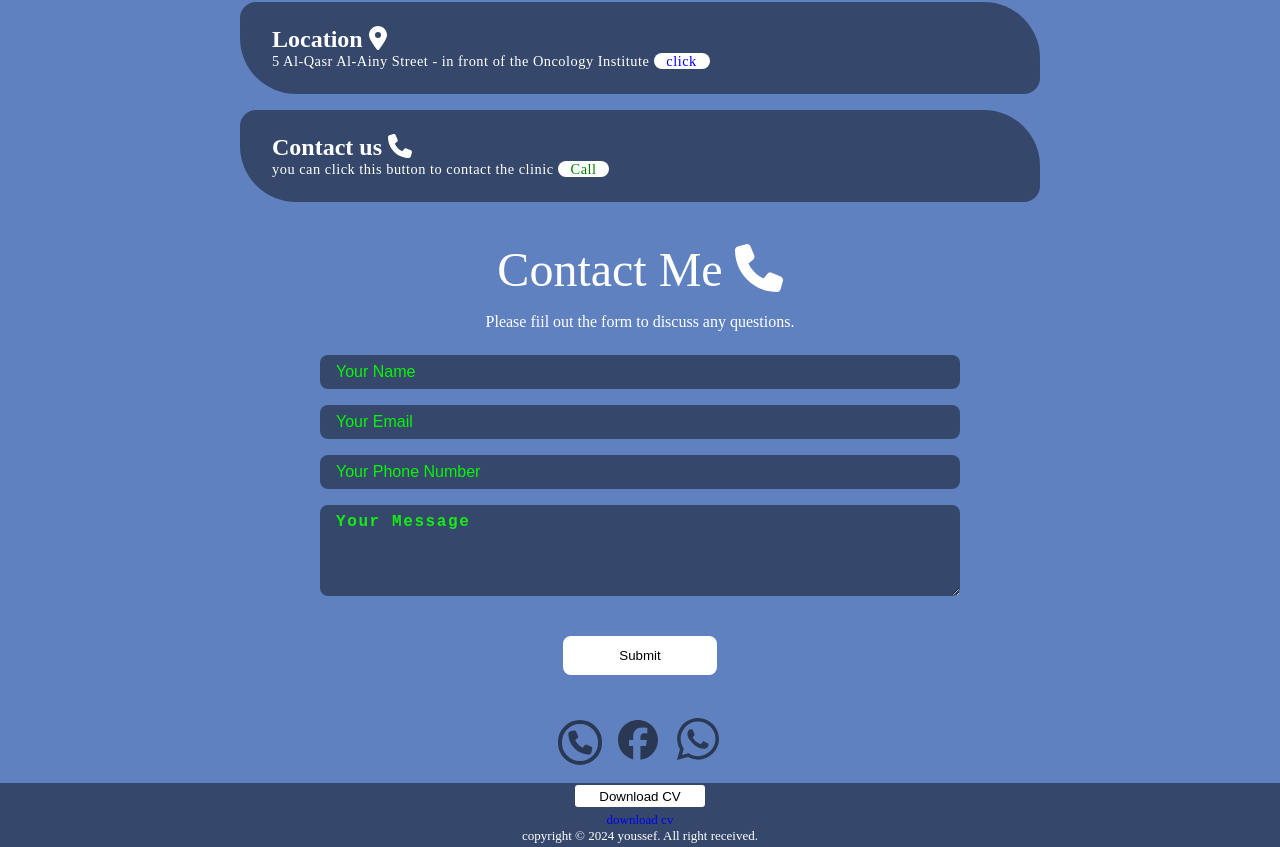
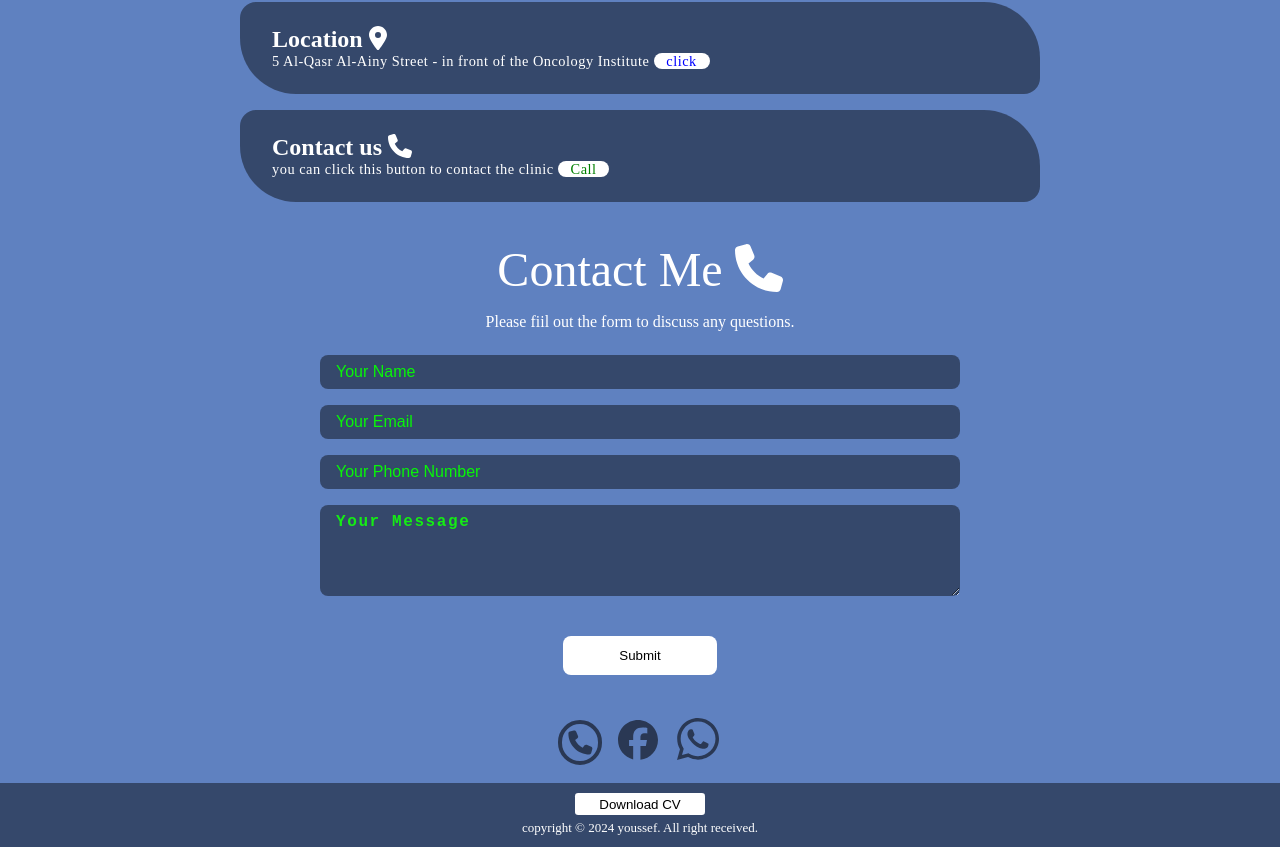
Before and after one commit to ElprinceJunior/DoctorSherif, a React (Create React App) app: page / in a window 1280 px wide. Shown: the part 1846-2693 px from the top of the page. Built offline with nearby package versions, Linux system fonts and the light colour scheme.

Commit message:
gadyd gadyd

```diff
--- a/package.json
+++ b/package.json
@@ -11,6 +11,7 @@
     "@testing-library/jest-dom": "^5.17.0",
     "@testing-library/react": "^13.4.0",
     "@testing-library/user-event": "^13.5.0",
+    "axios": "^1.6.7",
     "emailjs-com": "^3.2.0",
     "gh-pages": "^6.1.1",
     "react": "^18.2.0",
--- a/src/components/footer/footer.js
+++ b/src/components/footer/footer.js
@@ -1,7 +1,7 @@
 import React from "react";
 import "./footer.css";
 
-const PDF_FILE_URL = "/cv.pdf"; // Update the PDF file path relative to the public folder
+const PDF_FILE_URL = process.env.PUBLIC_URL + "/cv.pdf";
 
 const Footer = () => {
   const handleDownloadCV = () => {
@@ -12,7 +12,6 @@ const Footer = () => {
   return (
     <footer className="footer">
       <button onClick={handleDownloadCV}>Download CV</button>
-      <a href="/cv.pdf">download cv</a>
       <div>copyright &#169; 2024 youssef. All right received.</div>
     </footer>
   );
```
Also changed, not shown: 1 other file (tests, documents, lock files or other folders).
